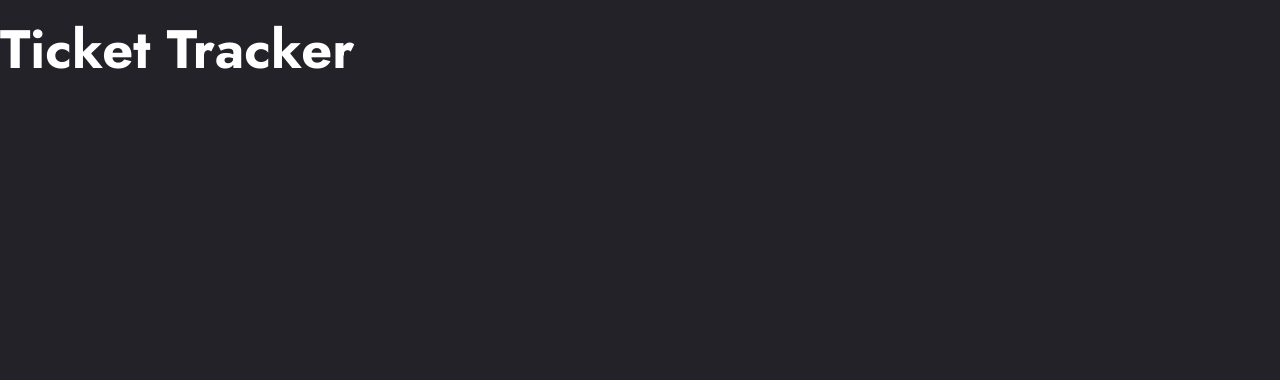
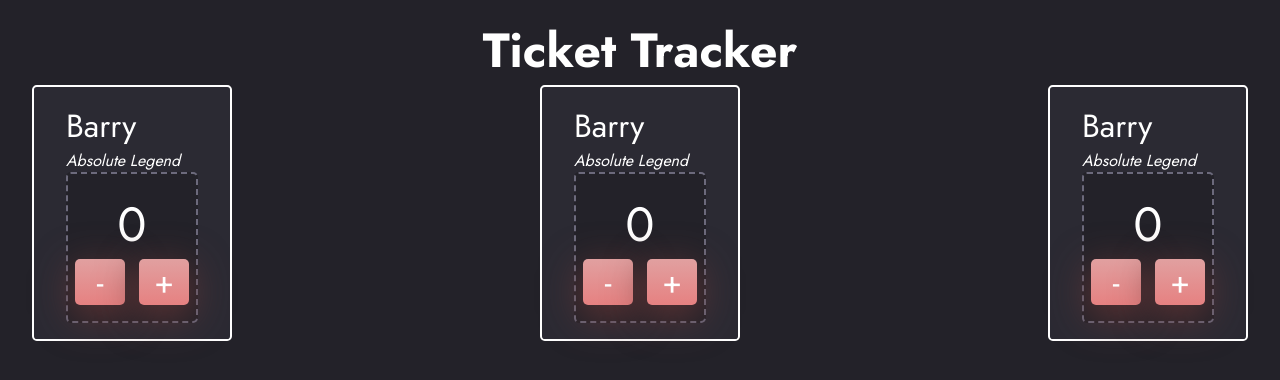
Before and after one commit to DanForder/nology-ticket-tracker, a React (Create React App) app: page / in a window 1280 px wide. Shown: the top 380 px of the page. Built offline with nearby package versions, Linux system fonts and the light colour scheme.

Commit message:
Ticket container, counter, styles
Co-authored-by: Charlie Richardson <Charlie-robin@users.noreply.github.com>

```diff
--- a/src/App.jsx
+++ b/src/App.jsx
@@ -1,11 +1,12 @@
-import Ticket from "./components/Ticket/Ticket";
+import TicketContainer from "./components/TicketContainer/TicketContainer";
 import "./styles/main.scss";
+import tickets from "./data/tickets";
 
 const App = () => {
   return (
     <>
       <h1>Ticket Tracker</h1>
-      <Ticket />
+      <TicketContainer tickets={tickets} />
     </>
   );
 };
--- /dev/null
+++ b/src/components/Counter/Counter.jsx
@@ -0,0 +1,13 @@
+import "./_Counter.scss";
+
+const Counter = () => {
+  return (
+    <div className="counter">
+      <p className="counter__score">0</p>
+      <button className="counter__button">-</button>
+      <button className="counter__button">+</button>
+    </div>
+  );
+};
+
+export default Counter;
--- /dev/null
+++ b/src/components/Counter/_Counter.scss
@@ -0,0 +1,32 @@
+@use "../../styles/variables.scss" as *;
+
+.counter {
+  border: dashed 2px $text-color-secondary;
+  border-radius: 5px;
+  background-color: $background-color;
+  display: grid;
+  grid-template-columns: repeat(2, 1fr);
+  font-size: $largest-font-size;
+  padding: 1rem 0;
+
+  &__score {
+    text-align: center;
+    grid-column: 1 / -1;
+  }
+
+  &__button {
+    font-size: $large-font-size;
+    background: $gradient-color;
+    box-shadow: 0px 10px 40px #6b3838;
+    border-radius: 5px;
+    border: none;
+    min-width: 50px;
+    max-width: 100px;
+    margin: auto;
+
+    &:hover {
+      background: $gradient-hover;
+      cursor: pointer;
+    }
+  }
+}
--- a/src/components/Ticket/Ticket.jsx
+++ b/src/components/Ticket/Ticket.jsx
@@ -1,11 +1,12 @@
 import "./_Ticket.scss";
+import Counter from "../Counter/Counter";
 
 const Ticket = () => {
   return (
     <div className="ticket">
-      <span className="ticket__name"></span>
-      <span className="ticket__role"></span>
-      {/* <Counter/> */}
+      <p className="ticket__name">Barry</p>
+      <p className="ticket__role">Absolute Legend</p>
+      <Counter />
     </div>
   );
 };
--- a/src/components/Ticket/_Ticket.scss
+++ b/src/components/Ticket/_Ticket.scss
@@ -1,2 +1,18 @@
+@use "../../styles/variables.scss" as *;
+
 .ticket {
+  border: solid 2px white;
+  border-radius: 0.3rem;
+  min-width: 12.5rem;
+  padding: 1rem 2rem;
+  background-color: $foreground-color;
+
+  & .ticket__name {
+    font-size: $large-font-size;
+  }
+
+  & .ticket__role {
+    font-size: $regular-font-size;
+    font-style: italic;
+  }
 }
--- /dev/null
+++ b/src/components/TicketContainer/TicketContainer.jsx
@@ -0,0 +1,14 @@
+import Ticket from "../Ticket/Ticket";
+import "./_TicketContainer.scss";
+
+export const TicketContainer = ({ tickets }) => {
+  return (
+    <main className="ticket-container">
+      <Ticket />
+      <Ticket />
+      <Ticket />
+    </main>
+  );
+};
+
+export default TicketContainer;
--- /dev/null
+++ b/src/components/TicketContainer/_TicketContainer.scss
@@ -0,0 +1,7 @@
+.ticket-container {
+  display: flex;
+  flex-wrap: wrap;
+  justify-content: space-between;
+
+  gap: 1rem;
+}
--- /dev/null
+++ b/src/data/tickets.js
@@ -0,0 +1,53 @@
+const tickets = [
+  {
+    id: 1,
+    name: "Alima Miller",
+    role: "Junior Software Developer",
+  },
+  {
+    id: 2,
+    name: "Evelyn Rodgers",
+    role: "Junior Software Developer",
+  },
+  {
+    id: 3,
+    name: "Henley Myers",
+    role: "Junior Software Developer",
+  },
+  {
+    id: 4,
+    name: "Celyn Sanders",
+    role: "Software Developer",
+  },
+  {
+    id: 5,
+    name: "Effie Mohamed",
+    role: "Software Developer",
+  },
+  {
+    id: 6,
+    name: "Karam Lees",
+    role: "Senior Software Developer",
+  },
+  {
+    id: 7,
+    name: "Eleanor Dowling",
+    role: "Project Manager",
+  },
+  {
+    id: 8,
+    name: "Haris Grey",
+    role: "Tester",
+  },
+  {
+    id: 9,
+    name: "Sohaib Farley",
+    role: "Tester",
+  },
+  {
+    id: 10,
+    name: "Phillip Mitchell",
+    role: "Hard Man",
+  },
+];
+export default tickets;
--- a/src/styles/global.scss
+++ b/src/styles/global.scss
@@ -6,4 +6,10 @@
 
 body {
   background-color: $background-color;
+  padding: 1rem 2rem;
 }
+
+h1 {
+  font-size: $largest-font-size;
+  text-align: center;
+}
--- a/src/styles/typography.scss
+++ b/src/styles/typography.scss
@@ -5,64 +5,6 @@
 // conversely em is relative to the parent's font-size
 
 * {
-  font-family: "Jost", serif;
-  font-size: 1.25rem;
+  font-family: "Jost", sans-serif;
+  color: $text-color-primary;
 }
-
-h1,
-h2,
-h3,
-p {
-  // adding display and width prevents margin collapse on our text elements
-  margin: 0.5rem 0;
-  display: inline-block;
-  width: 100%;
-}
-
-h1 {
-  font-size: 2.5625rem;
-}
-
-h2 {
-  font-size: 2rem;
-}
-
-h3 {
-  font-size: 1.625rem;
-}
-
-@media screen and (min-width: $tablet-breakpoint) {
-  * {
-    font-size: 1.3rem;
-  }
-
-  h1 {
-    font-size: 2.6rem;
-  }
-
-  h2 {
-    font-size: 2.05rem;
-  }
-
-  h3 {
-    font-size: 1.65rem;
-  }
-}
-
-@media screen and (min-width: $large-desktop-breakpoint) {
-  * {
-    font-size: 1.4rem;
-  }
-
-  h1 {
-    font-size: 2.75rem;
-  }
-
-  h2 {
-    font-size: 2.25rem;
-  }
-
-  h3 {
-    font-size: 1.75rem;
-  }
-}
--- a/src/styles/variables.scss
+++ b/src/styles/variables.scss
@@ -1,13 +1,20 @@
+//colors
+$background-color: #232229;
+$foreground-color: #2b2a33;
+$text-color-secondary: #6c6a7c;
+$text-color-primary: #ffffff;
+$highlight-color: #e58181;
+
+$gradient-color: linear-gradient(180deg, #e1a0a0 0%, #e68181 100%);
+$gradient-hover: linear-gradient(180deg, #e2c1c1 0%, #d36b6b 100%);
+//font sizes
+$largest-font-size: 3rem;
+$large-font-size: 2rem;
+$regular-font-size: 1rem;
+
 // breakpoints
 $mobile-breakpoint: 320px;
 $tablet-breakpoint: 768px;
 $desktop-breakpoint: 1024px;
 $large-desktop-breakpoint: 1440px;
 $extra-large-desktop-breakpoint: 2560px;
-
-//colors
-$background-color: #232229;
-$foreground-color: #2b2a33;
-$text-color-secondary: #6c6a7c;
-$text-color-primary: #ffffff;
-$highlight-color: #e58181;
```
